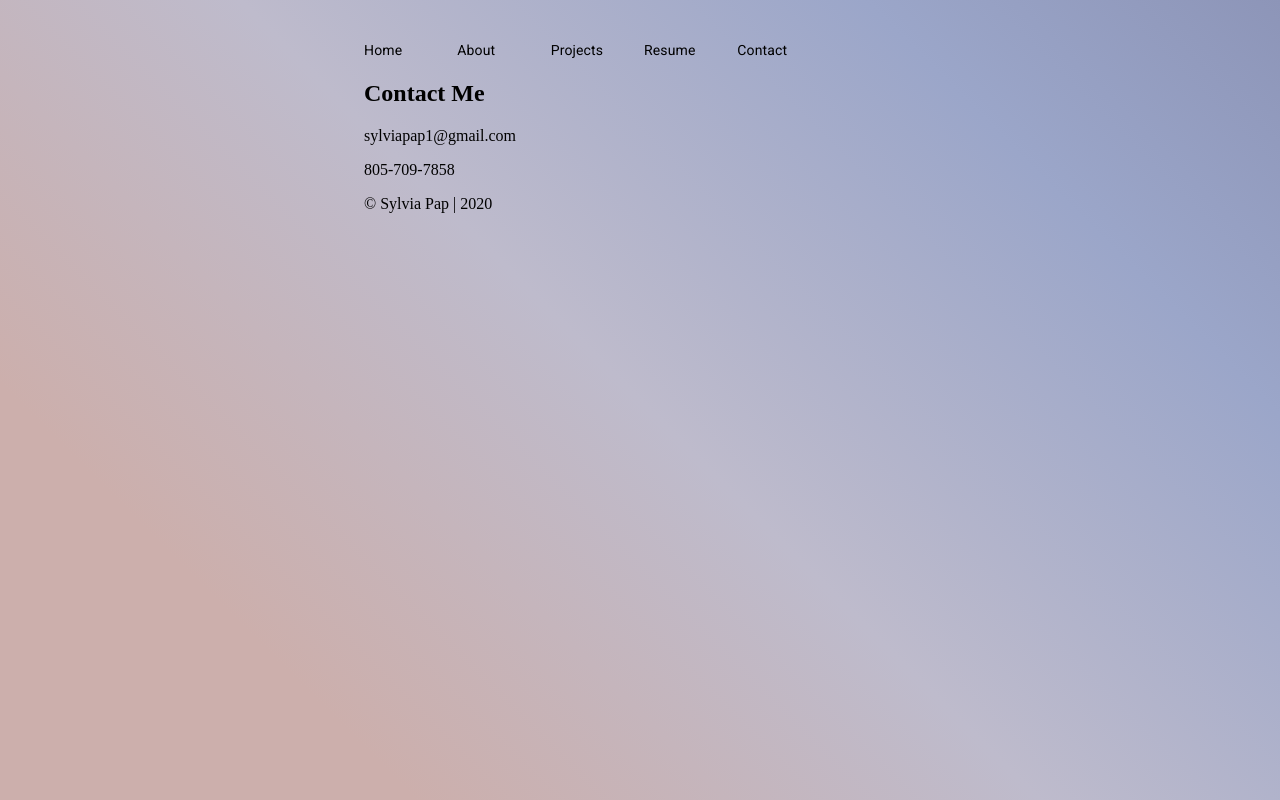
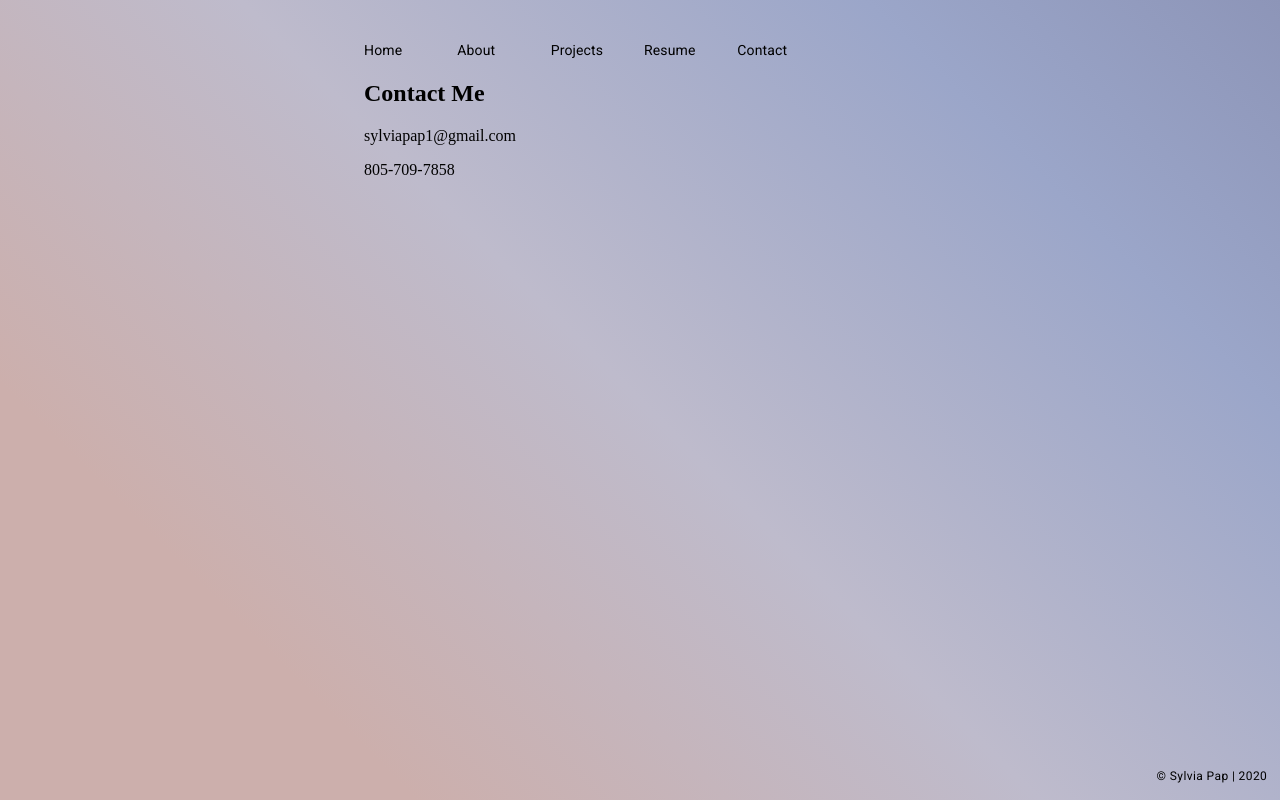
Before and after one commit to sylviapap/personal-site-react, a React (Create React App) app: page /contact in a window 1280 px wide. Built offline with nearby package versions, Linux system fonts and the light colour scheme.

Commit message:
footer position

```diff
--- a/src/App.css
+++ b/src/App.css
@@ -12,6 +12,14 @@ html, body, #root {
   width: 100%;
   margin: 0;
   position: absolute;
+}
+
+footer {
+  position: fixed;
+  bottom: 0;
+  right: 0;
+  text-align: right;
+  margin: 1%;
 }
 
 /*
@@ -29,13 +37,7 @@ nav {
   display: flex;
 }
 
-footer {
-  position: fixed;
-  bottom: 0;
-  right: 0;
-  text-align: right;
-  margin: 1%;
-}
+
 
 a {
   -moz-transition: color 0.2s ease-in-out, border-bottom-color 0.2s ease-in-out;
--- a/src/components/Footer.js
+++ b/src/components/Footer.js
@@ -1,11 +1,12 @@
 import React, { Component } from 'react';
+import Typography from '@material-ui/core/Typography';
 
 class Footer extends Component {
   render() {
     return (
-      <div className="footer">
-      &copy; Sylvia Pap | 2020
-      </div>
+      <Typography variant="caption" display="block" gutterBottom>
+        <footer>&copy; Sylvia Pap | 2020</footer>
+      </Typography>
     );
   }
 }
```
